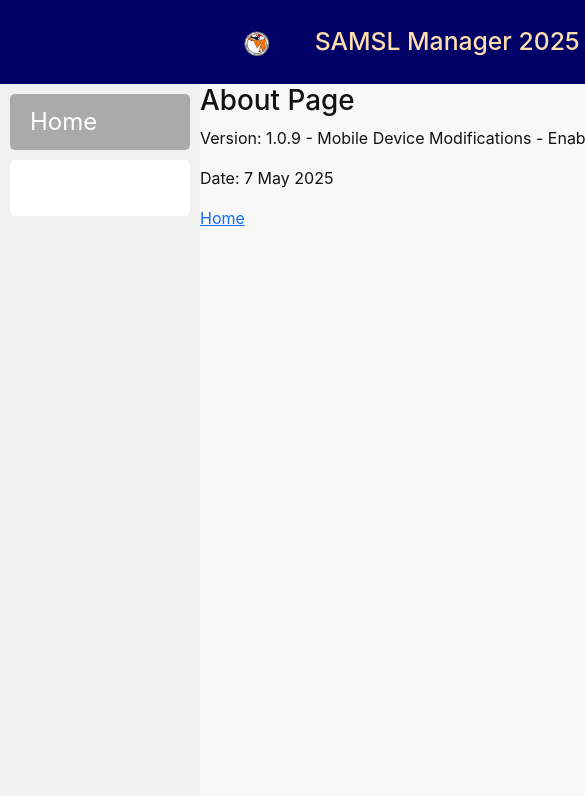
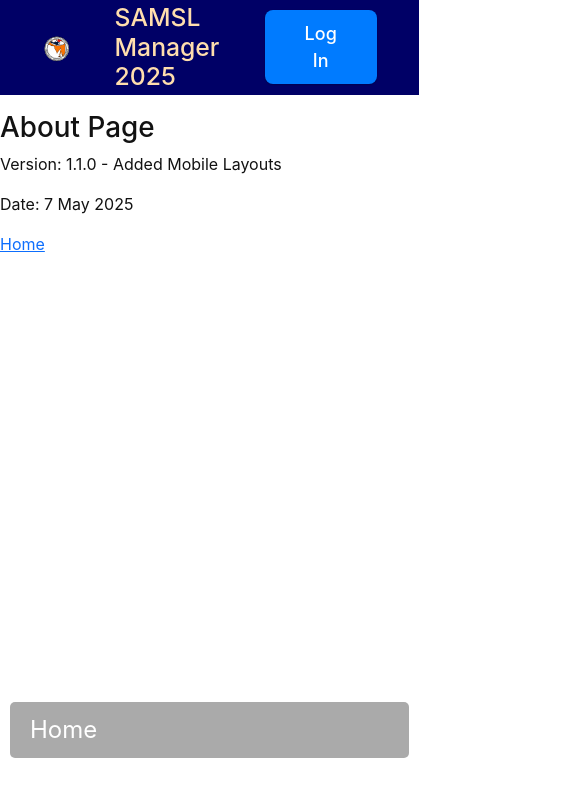
Before and after one commit to Andy-Warhurst/samsl-timesheets, a React (Create React App) app: page /about in a window 390 px wide. Shown: the top 796 px of the page, 585 px wide, since content can reach past the window. Built offline with nearby package versions, Linux system fonts and the light colour scheme; no server answers.

Commit message:
Added Layout components to allow for mobile phones.

```diff
--- a/src/About.js
+++ b/src/About.js
@@ -8,7 +8,7 @@ function About() {
         <div>
             <h1>About Page</h1>
             <p>
-                Version: 1.0.9 - Mobile Device Modifications - Enable Printing
+                Version: 1.1.0 - Added Mobile Layouts
             </p>
             <p>
                 Date: 7 May 2025
--- a/src/App.js
+++ b/src/App.js
@@ -1,62 +1,103 @@
 import { BrowserRouter as Router, Routes, Route } from 'react-router-dom';
-import Home  from './Home'
-import About from './About'
-import Services from './Services'
-import Header from './Header';
-import NavBar from './NavBar';
+import Home  from './Home';
+import About from './About';
+import Services from './Services';
 import ErrorPage from './ErrorPage';
-import Guests from "./Guests";
+import Guests from './Guests';
 import AuthenticationGuard from './authentication-guard';
-import PrintTeamsheet from "./PrintTeamsheet";
-import { DataProvider } from './DataContext';
-import {GuestProvider} from "./GuestContext";
-import {FixtureProvider} from "./FixtureContext";
-import {PlayerProvider} from "./PlayerContext";
+import PrintTeamsheet from './PrintTeamsheet';
+
+import { FixtureProvider } from './FixtureContext';
+import { PlayerProvider  } from './PlayerContext';
+import { GuestProvider   } from './GuestContext';
+import { DataProvider    } from './DataContext';
+
+import Layout from './components/Layout/Layout';
 
 function App() {
-
     return (
-        <div>
-            {/*<link*/}
-            {/*    rel="stylesheet"*/}
-            {/*    href="https://cdn.jsdelivr.net/npm/bootstrap@5.3.2/dist/css/bootstrap.min.css"*/}
-            {/*    integrity="sha384-T3c6CoIi6uLrA9TneNEoa7RxnatzjcDSCmG1MXxSR1GAsXEV/Dwwykc2MPK8M2HN"*/}
-            {/*    crossOrigin="anonymous"*/}
-            {/*/>*/}
         <FixtureProvider>
             <PlayerProvider>
                 <GuestProvider>
                     <DataProvider>
                         <Router>
-                                <div style={{display: 'flex', flexDirection: 'column', height: '100vh'}}>
-
-                                    <Header/>
-                                    <div style={{display: 'flex', flexGrow: 1}}>
-                                        <div style={{ width: '200px', background: '#f0f0f0' }}><NavBar /></div>
-                                        <div style={{ width: '800px', background: '#f8f8f8'}}>
+                            <Layout>
                                 <Routes>
-                                                <Route path="/home" element={<Home/>} />
-                                                <Route path="/about" element={<About />} />
-                                                <Route path="/guests" element={<Guests />} />
-                                                <Route path="/print" element={<PrintTeamsheet />} />
+                                    <Route path="/home"     element={<Home />} />
+                                    <Route path="/about"    element={<About />} />
+                                    <Route path="/guests"   element={<Guests />} />
+                                    <Route path="/print"    element={<PrintTeamsheet />} />
                                     <Route
                                         path="/services"
                                         element={<AuthenticationGuard component={Services} />}
                                     />
-                                                <Route path="/" element={<Home />} />
-                                                <Route path="*" element={<ErrorPage />} />
+                                    <Route path="/"         element={<Home />} />
+                                    <Route path="*"         element={<ErrorPage />} />
                                 </Routes>
-                                        </div>
-                                    </div>
-                                </div>
+                            </Layout>
                         </Router>
                     </DataProvider>
-
                 </GuestProvider>
             </PlayerProvider>
         </FixtureProvider>
-        </div>
     );
 }
 
 export default App;
+
+// import { BrowserRouter as Router, Routes, Route } from 'react-router-dom';
+// import Home  from './Home'
+// import About from './About'
+// import Services from './Services'
+// import Header from './Header';
+// import NavBar from './NavBar';
+// import ErrorPage from './ErrorPage';
+// import Guests from "./Guests";
+// import AuthenticationGuard from './authentication-guard';
+// import PrintTeamsheet from "./PrintTeamsheet";
+// import { DataProvider } from './DataContext';
+// import {GuestProvider} from "./GuestContext";
+// import {FixtureProvider} from "./FixtureContext";
+// import {PlayerProvider} from "./PlayerContext";
+//
+// function App() {
+//
+//     return (
+//         <div>
+//             <FixtureProvider>
+//                 <PlayerProvider>
+//                     <GuestProvider>
+//                         <DataProvider>
+//                             <Router>
+//                                 <div style={{display: 'flex', flexDirection: 'column', height: '100vh'}}>
+//
+//                                     <Header/>
+//                                     <div style={{display: 'flex', flexGrow: 1}}>
+//                                         <div style={{ width: '200px', background: '#f0f0f0' }}><NavBar /></div>
+//                                         <div style={{ width: '800px', background: '#f8f8f8'}}>
+//                                             <Routes>
+//                                                 <Route path="/home" element={<Home/>} />
+//                                                 <Route path="/about" element={<About />} />
+//                                                 <Route path="/guests" element={<Guests />} />
+//                                                 <Route path="/print" element={<PrintTeamsheet />} />
+//                                                 <Route
+//                                                     path="/services"
+//                                                     element={<AuthenticationGuard component={Services} />}
+//                                                 />
+//                                                 <Route path="/" element={<Home />} />
+//                                                 <Route path="*" element={<ErrorPage />} />
+//                                             </Routes>
+//                                         </div>
+//                                     </div>
+//                                 </div>
+//                             </Router>
+//                         </DataProvider>
+//
+//                     </GuestProvider>
+//                 </PlayerProvider>
+//             </FixtureProvider>
+//         </div>
+//     );
+// }
+//
+// export default App;
--- /dev/null
+++ b/src/components/Layout/Layout.css
@@ -0,0 +1,33 @@
+:root {
+    --sidebar-width: 200px;
+    --gap: 1rem;
+}
+
+/* MOBILE-FIRST: single column */
+.layout {
+    display: grid;
+    grid-template-areas:
+    "header"
+    "content"
+    "sidebar";
+    grid-template-columns: 1fr;
+    grid-template-rows: auto 1fr auto;
+    gap: var(--gap);
+    height: 100vh;
+    margin: 0;
+}
+
+.layout__header  { grid-area: header; }
+.layout__sidebar { grid-area: sidebar; }
+.layout__content { grid-area: content; overflow-y: auto; }
+
+/* ≥ 768px: sidebar on the left, content on the right */
+@media (min-width: 768px) {
+    .layout {
+        grid-template-areas:
+      "header  header"
+      "sidebar content";
+        grid-template-columns: var(--sidebar-width) 1fr;
+        grid-template-rows: auto 1fr;
+    }
+}
--- /dev/null
+++ b/src/components/Layout/Layout.js
@@ -0,0 +1,25 @@
+import React from 'react';
+import Header from '../../Header';
+import NavBar from '../../NavBar';
+import './Layout.css';
+
+export default function Layout({ children }) {
+    return (
+        <div className="layout">
+            <header className="layout__header">
+                <Header />
+            </header>
+
+            <aside className="layout__sidebar">
+                <NavBar />
+            </aside>
+
+            <main className="layout__content">
+                {children}
+            </main>
+
+            {/* Optional: if you have a Footer component, plug it in here */}
+            {/* <footer className="layout__footer"><Footer/></footer> */}
+        </div>
+    );
+}
```
Lines whose indentation alone changed are shown as unchanged.
